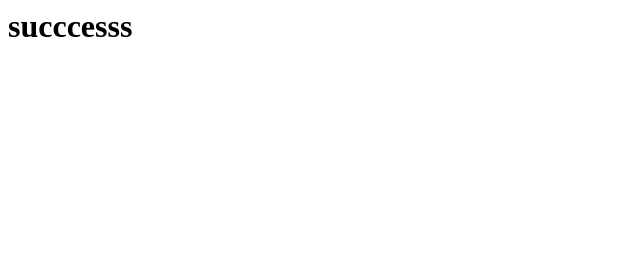
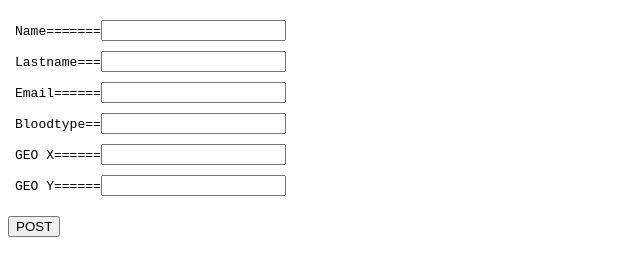
Before and after one commit to BastinRobin/mean_arcgis_sample, a website: page public/index.html in a window 1280 px wide. Shown: the whole page, without its empty margins (0-640 px from the left). Drawn offline with Linux system fonts and the light colour scheme.

Commit message:
Created a primative form for testing purposes (MongoDB etc..)

```diff
--- a/public/index.html
+++ b/public/index.html
@@ -1 +1,23 @@
-<h1>succcesss</h1>
+<!DOCTYPE html>
+<html>
+<head>
+    <style>
+        li {
+            padding: 5px;
+        }
+    </style>
+</head>
+<body style="font-family: monospace; ">
+    <form action="api/donor/" method="POST">
+        <ul style="padding: 2px;">
+            <li>Name=======<input type="text" name="firstname"><br></li>
+            <li>Lastname===<input type="text" name="lastname" id=""><br></li>
+            <li>Email======<input type="text" name="email" id=""><br></li>
+            <li>Bloodtype==<input type="text" name="bloodtype" id=""><br></li>
+            <li>GEO X======<input type="text" name="geo_x" id=""><br></li>
+            <li>GEO Y======<input type="text" name="geo_y" id=""><br></li>
+        </ul>
+        <input type="submit" value="POST">
+    </form>
+</body>
+</html>
```
